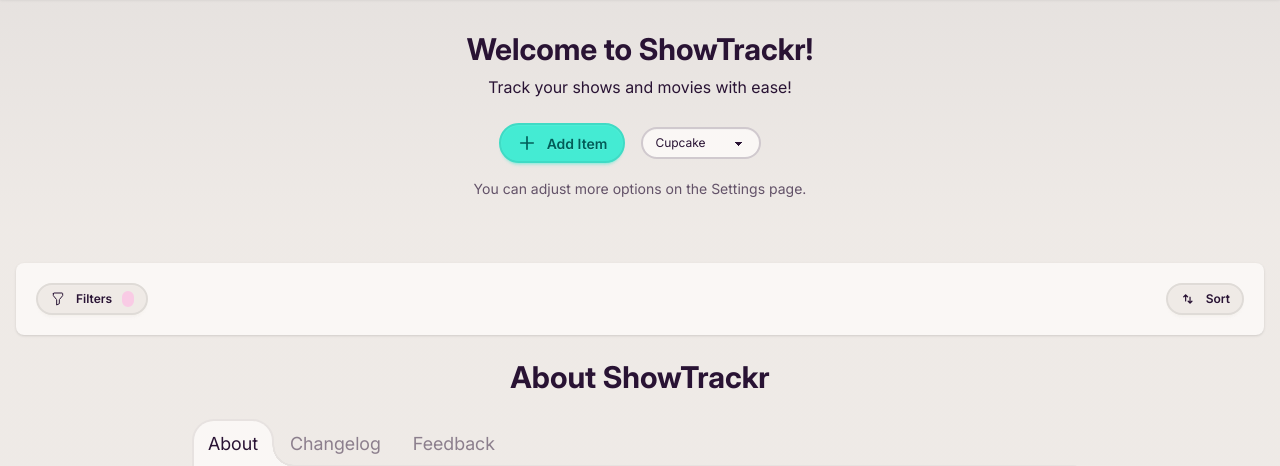
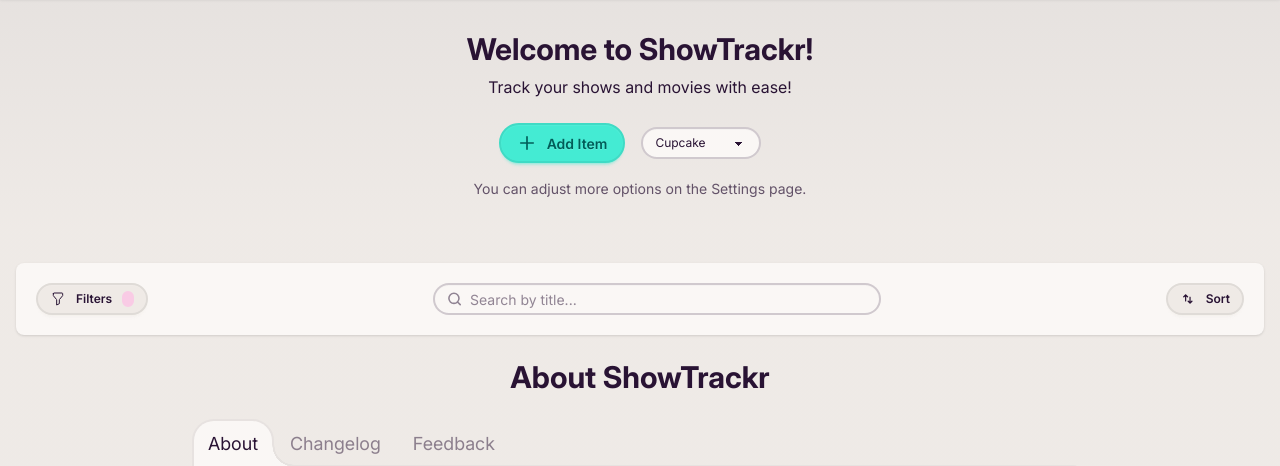
Before and after one commit to Exonymos/ShowTrackr-Web, a Flask app: template src/watchlist/templates/about.html in a window 1280 px wide. Shown: the part 65-531 px from the top of the page. Run offline with Flask 3, Linux system fonts and the light colour scheme; the template is opened without the code that fills it, so the values that code supplies are empty; style sheets or scripts are compiled from the project's sources; parts of the project's set-up code (start-up, migrations or seed data) failed here and were passed over.

Commit message:
Add search functionality
- Implement keyboard shortcut (Ctrl/Cmd + K) to focus on search input.
- Update controls bar and out-of-band controls to include search input.
- Update environment variable generation in setup.py to include the Google Sheet URL.

```diff
--- a/setup.py
+++ b/setup.py
@@ -214,6 +214,7 @@ def main():
         print(f"Creating .env file at: {ENV_FILE}")
         secret_key = secrets.token_hex(24)
         env_content = f"""# Flask Secret Key (Required)
+# Generate one using: python -c 'import secrets; print(secrets.token_hex(16))'
 SECRET_KEY='{secret_key}'
 
 # Flask App Configuration
@@ -227,7 +228,7 @@ DATABASE_URL=sqlite:///../data/database.db
 
 # Feedback URL
 GOOGLE_APPS_SCRIPT_FEEDBACK_URL='https://script.google.com/macros/s/AKfycbwgakVifq4XkMRUMYvcRuR3083z6tn4cmjx7kwQCn5zNBwGJxEObKf5zGTI5an0A2rwvQ/exec'
-GOOGLE_SHEET_PUBLIC_URL='https://docs.google.com/spreadsheets/d/1OW1PQTpdOcJK3bWLHsjkNuHZBkXp_RpLMel4IlDMrLg/edit?usp=sharing'
+GOOGLE_SHEET_PUBLIC_URL='https://docs.google.com/spreadsheets/d/1OW1PQTpdOcJK3bWLHsjkNuHZBkXp_RpLMel4IlDMrLg'
 """
         try:
             with open(ENV_FILE, "w", encoding="utf-8") as f:
--- a/src/watchlist/static/js/app.js
+++ b/src/watchlist/static/js/app.js
@@ -167,16 +167,33 @@ document.body.addEventListener("htmx:afterSwap", function (event) {
   }
 });
 
+document.addEventListener("DOMContentLoaded", function () {
+  // Keyboard shortcut for search
+  function handleSearchShortcut(event) {
+    if ((event.metaKey || event.ctrlKey) && event.key === "k") {
+      event.preventDefault();
+      const searchInput = document.getElementById("search-input");
+      if (searchInput) {
+        searchInput.focus();
+      }
+    }
+  }
+
+  document.addEventListener("keydown", handleSearchShortcut);
+});
+
 // Feedback Form Submission
-const feedbackForm = document.getElementById('feedback-form');
-const feedbackSubmitBtn = document.getElementById('feedback-submit-btn');
-const feedbackStatusEl = document.getElementById('feedback-status');
+const feedbackForm = document.getElementById("feedback-form");
+const feedbackSubmitBtn = document.getElementById("feedback-submit-btn");
+const feedbackStatusEl = document.getElementById("feedback-status");
 
 if (feedbackForm && feedbackSubmitBtn) {
-  const FEEDBACK_SCRIPT_URL = feedbackForm.dataset.feedbackUrl || document.body.dataset.feedbackUrl;
-  const APP_VERSION = feedbackForm.querySelector('input[name="app_version"]')?.value || 'unknown';
+  const FEEDBACK_SCRIPT_URL =
+    feedbackForm.dataset.feedbackUrl || document.body.dataset.feedbackUrl;
+  const APP_VERSION =
+    feedbackForm.querySelector('input[name="app_version"]')?.value || "unknown";
 
-  feedbackForm.addEventListener('submit', async (event) => {
+  feedbackForm.addEventListener("submit", async (event) => {
     event.preventDefault();
 
     if (!FEEDBACK_SCRIPT_URL) {
@@ -184,9 +201,10 @@ if (feedbackForm && feedbackSubmitBtn) {
       return;
     }
 
-      const feedbackInput = document.getElementById('feedback-text');
-      const submitButtonText = feedbackSubmitBtn.querySelector('span:not(.loading)');
-      const submitButtonSpinner = feedbackSubmitBtn.querySelector('.loading');
+    const feedbackInput = document.getElementById("feedback-text");
+    const submitButtonText =
+      feedbackSubmitBtn.querySelector("span:not(.loading)");
+    const submitButtonSpinner = feedbackSubmitBtn.querySelector(".loading");
 
     const feedbackText = feedbackInput.value.trim();
     if (!feedbackText) {
@@ -197,26 +215,26 @@ if (feedbackForm && feedbackSubmitBtn) {
 
     // Disable button and show spinner
     feedbackSubmitBtn.disabled = true;
-      submitButtonText.classList.add('hidden');
-      submitButtonSpinner.classList.remove('hidden');
-      if(feedbackStatusEl) feedbackStatusEl.textContent = 'Submitting...';
+    submitButtonText.classList.add("hidden");
+    submitButtonSpinner.classList.remove("hidden");
+    if (feedbackStatusEl) feedbackStatusEl.textContent = "Submitting...";
 
     // Create FormData
     const formData = new FormData(feedbackForm);
-      const sendInfoCheckbox = document.getElementById('feedback-send-info');
-      formData.set('sendInfo', sendInfoCheckbox.checked);
+    const sendInfoCheckbox = document.getElementById("feedback-send-info");
+    formData.set("sendInfo", sendInfoCheckbox.checked);
 
     if (sendInfoCheckbox.checked) {
       // Include userAgent if checked
-           formData.set('userAgent', navigator.userAgent || 'N/A');
+      formData.set("userAgent", navigator.userAgent || "N/A");
     } else {
       // Ensure user agent isn't sent if unchecked
-           formData.delete('userAgent');
+      formData.delete("userAgent");
     }
 
     try {
       const response = await fetch(FEEDBACK_SCRIPT_URL, {
-              method: 'POST',
+        method: "POST",
         body: formData,
       });
 
@@ -227,24 +245,25 @@ if (feedbackForm && feedbackSubmitBtn) {
 
       const resultText = await response.text();
 
-          if (resultText.toLowerCase().includes('success')) {
-              showToast('Feedback submitted successfully!', 'success');
+      if (resultText.toLowerCase().includes("success")) {
+        showToast("Feedback submitted successfully!", "success");
         feedbackForm.reset();
-              if(feedbackStatusEl) feedbackStatusEl.textContent = '';
+        if (feedbackStatusEl) feedbackStatusEl.textContent = "";
       } else {
-               showToast(resultText || 'Failed to submit feedback.', 'error');
-               if(feedbackStatusEl) feedbackStatusEl.textContent = resultText || 'Submission failed.';
+        showToast(resultText || "Failed to submit feedback.", "error");
+        if (feedbackStatusEl)
+          feedbackStatusEl.textContent = resultText || "Submission failed.";
       }
-
     } catch (error) {
-          console.error('Feedback submission error:', error);
-          showToast(`Error submitting feedback: ${error.message}`, 'error');
-           if(feedbackStatusEl) feedbackStatusEl.textContent = 'Error. Please try again.';
+      console.error("Feedback submission error:", error);
+      showToast(`Error submitting feedback: ${error.message}`, "error");
+      if (feedbackStatusEl)
+        feedbackStatusEl.textContent = "Error. Please try again.";
     } finally {
       // Re-enable button and hide spinner
       feedbackSubmitBtn.disabled = false;
-          submitButtonText.classList.remove('hidden');
-          submitButtonSpinner.classList.add('hidden');
+      submitButtonText.classList.remove("hidden");
+      submitButtonSpinner.classList.add("hidden");
     }
   });
 }
--- a/src/watchlist/templates/_controls_bar.html
+++ b/src/watchlist/templates/_controls_bar.html
@@ -4,6 +4,21 @@
   <!-- Filter Dropdown -->
   {% include '_filter_dropdown.html' %}
 
+  <!-- Search Bar -->
+  <div class="flex-grow max-w-md mx-auto">
+    <label class="input input-bordered input-sm flex items-center gap-2 w-full has-[:focus-visible]:input-primary">
+      <svg class="h-4 w-4 opacity-50" xmlns="http://www.w3.org/2000/svg" viewBox="0 0 24 24" fill="none"
+        stroke="currentColor" stroke-width="2.5" stroke-linecap="round" stroke-linejoin="round">
+        <circle cx="11" cy="11" r="8"></circle>
+        <path d="m21 21-4.3-4.3"></path>
+      </svg>
+      <input type="search" id="search-input" name="search" class="grow text-sm" placeholder="Search by title..."
+        value="{{ current_search if current_search else '' }}" hx-get="{{ url_for('main.load_watchlist') }}"
+        hx-trigger="keyup changed delay:500ms, search" hx-target="#watchlist-content" hx-swap="innerHTML"
+        hx-indicator="#htmx-indicator" hx-preserve="true" />
+    </label>
+  </div>
+
   <!-- Sort Dropdown -->
   {% include '_sort_dropdown.html' %}
 
--- a/src/watchlist/templates/about.html
+++ b/src/watchlist/templates/about.html
@@ -73,6 +73,13 @@
     <div role="tabpanel" class="tab-content bg-base-100 border-base-300 rounded-box p-6">
       <h2 class="text-xl font-semibold mb-4">Changelog</h2>
       <ul class="timeline timeline-snap-icon max-md:timeline-compact timeline-vertical">
+        <!-- v0.x.x -->
+        <!--
+          Ongoing development with new features and improvements planned.
+          rough note for now:
+          added fully functional feedback form with validation and submission
+          added search functionality, with keyboard shortcut
+        -->
         <!-- v0.2.0 -->
         <li>
           <div class="timeline-middle">
@@ -93,6 +100,7 @@
               updates using HTMX and Out-of-Band swaps for controls UI refresh. Added About page with tabs (About,
               Changelog, Feedback). Fixed page reload issues when filters/sorts are active. Fixed sort logic
               (case-insensitive title, nulls last). Fixed filter apply/reset button behavior and alignment issues.
+              Refactored code for better readability and maintainability.
             </div>
           </div>
           <hr />
```
Also changed, not shown: src/watchlist/templates/_controls_bar_oob.html (+17 -0 lines). Lines whose indentation alone changed are shown as unchanged.
